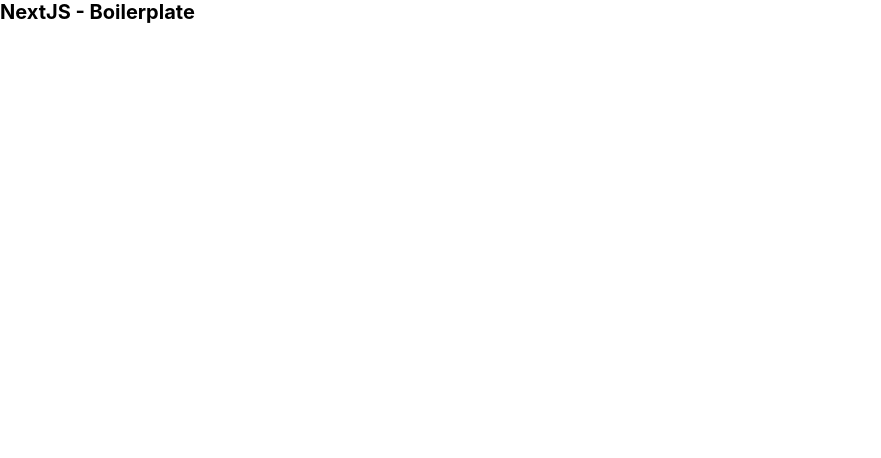
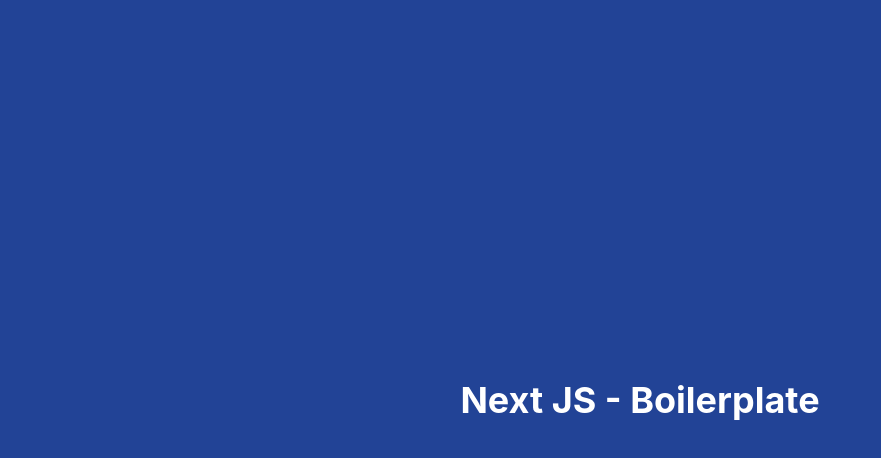
Before and after one commit to guilhermemena/boilerplate, a Next.js app: page / in a window 1280 px wide. Shown: the top 458 px of the page, without its empty margins (0-881 px from the left). Built offline with nearby package versions, Linux system fonts and the light colour scheme.

Commit message:
refactor: change initial style for boilerplate

```diff
--- a/src/components/Main/index.tsx
+++ b/src/components/Main/index.tsx
@@ -1,7 +1,9 @@
+import * as S from './styles';
+
 const Main = () => (
-  <main>
-    <h1>next js</h1>
-  </main>
+  <S.Wrapper>
+    <S.Title>Next JS - Boilerplate</S.Title>
+  </S.Wrapper>
 );
 
 export default Main;
--- /dev/null
+++ b/src/components/Main/styles.ts
@@ -0,0 +1,15 @@
+import styled from 'styled-components';
+
+export const Wrapper = styled.main`
+  width: 100%;
+  height: 100%;
+  background-color: hsl(223, 63%, 36%);
+  display: flex;
+  justify-content: center;
+  align-items: center;
+`;
+
+export const Title = styled.h1`
+  font-size: 3.6rem;
+  color: white;
+`;
--- a/src/pages/index.tsx
+++ b/src/pages/index.tsx
@@ -1,15 +1,5 @@
-import Head from 'next/head';
+import Main from 'src/components/Main';
 
 export default function Home() {
-  return (
-    <div>
-      <Head>
-        <title>Create Next App</title>
-        <link rel="icon" href="/favicon.ico" />
-      </Head>
-      <main>
-        <h1>NextJS - Boilerplate</h1>
-      </main>
-    </div>
-  );
+  return <Main />;
 }
```
